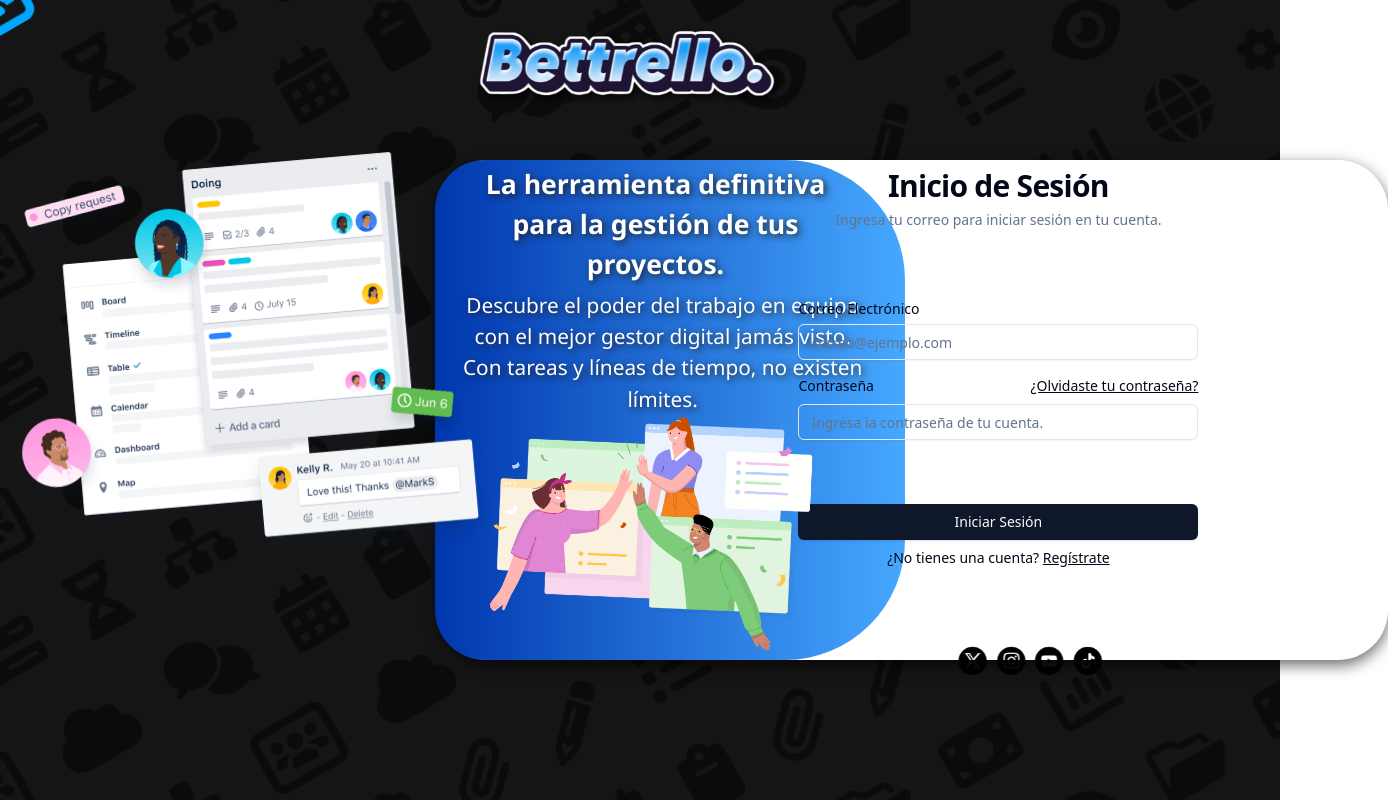
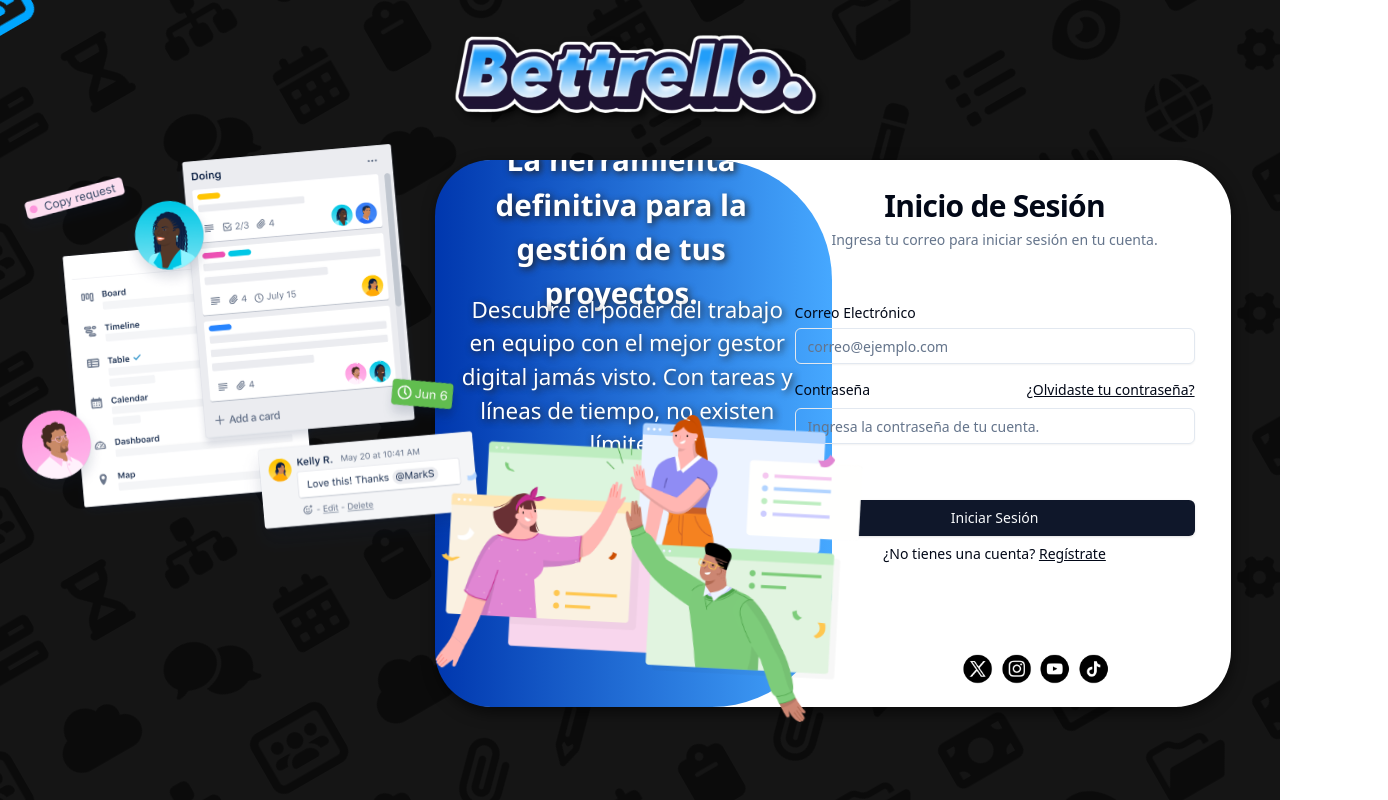
Before and after one commit to MarlonUrda/Login-WebII, a Vue app in the folder client/: page /Login in a window 1280 px wide. Shown: the whole page, 1388 px wide, since content can reach past the window. Built offline with nearby package versions, Linux system fonts and the light colour scheme.

Commit message:
chore: Update import paths for components in Login and TitleCard views

```diff
--- a/client/src/views/Login.vue
+++ b/client/src/views/Login.vue
@@ -35,7 +35,7 @@
 </script>
 
 <template>
-  <div class="mt-36 max-w-md" id="pos">
+  <div class="max-w-md" id="pos">
   <Card class="shadow-none border-none">
     <CardHeader>
       <CardTitle class=" text-3xl">
@@ -47,7 +47,7 @@
     </CardHeader>
     <CardContent>
       <div class="grid gap-4">
-        <div class="mt-12 grid gap-2">
+        <div class="mt-8 grid gap-2">
           <Label for="email">Correo Electrónico</Label>
           <Input
             v-model="email"
@@ -66,13 +66,13 @@
           </div>
           <Input v-model="password" id="password" type="password" placeholder="Ingresa la contraseña de tu cuenta." required />
         </div>
-        <Button @click="sendData" type="submit" class="mt-12 w-full">
+        <Button @click="sendData" type="submit" class="mt-10 w-full">
           Iniciar Sesión
         </Button>
       </div>
-      <div class="mt-2 text-center text-sm">
+      <div class="mt-2 text-center text-sm" id ="link">
         ¿No tienes una cuenta?
-        <router-link to="/Register" class="underline">
+        <router-link to="/Register" class="underline" id ="link">
               Regístrate
         </router-link>
       </div>
@@ -85,8 +85,12 @@
 #pos{
   position: absolute;
   width: 50%;
+  top: 20.5%;
   max-height: 100%;
-  right: 4.5%;
+  right: 4.8%;
   z-index: 50;
 }
+#link{
+  z-index: 1000;
+}
 </style>
--- a/client/src/views/titlestyles.css
+++ b/client/src/views/titlestyles.css
@@ -1,13 +1,16 @@
+body{
+    overflow: hidden;
+}
+
 .container{
     background-color: #fff;
-    border-radius: 50px;
+    border-radius: 7vh;
     box-shadow: 0 5px 15px rgba(0,0,0,0.6);
     position: absolute;
     top: 20%;
     left: 34.2%;
-    overflow: hidden;
-    width: 950px;
-    height: 500px;
+    width: 62%;
+    height: 68.4%;
     z-index: 4;
 }
 
@@ -15,19 +18,19 @@
     top: 20%;
     left: 34%;
     background: linear-gradient(to right, #0037ae, #46a8ff);
-    border-radius: 50px 120px 120px 50px;
+    border-radius: 7vh 15vh 15vh 7vh;
     position: absolute;
     overflow: hidden;
-    width: 470px;
-    height: 500px;
+    width: 31%;
+    height: 68.4%;
     z-index: 5;
 }
 .titlecontainer h2{
     color: #fff;
-    font-size: 1.66em;
+    font-size: 3.7vh;
     font-weight: 700;
     position: absolute;
-    top: 13%;
+    top: 12.3%;
     left: 15%;
     transform: translate(-12.5%, -50%);
     text-shadow: rgb(33, 33, 33) 2px 2px 7px;
@@ -38,10 +41,10 @@
 
 .titlecontainer p{
     color: #fff;
-    font-size: 1.3em;
+    font-size: 2.8vh;
     font-weight: 400;
     position: absolute;
-    top: 25%;
+    top: 23%;
     left: 14%;
     /* transform: translate(-50%, -50%); */
     text-shadow: rgb(33, 33, 33) 2px 2px 7px;
@@ -56,7 +59,7 @@
     animation-delay: 7s;
     rotate: -5deg;
     position: absolute;
-    top: 19vh;
+    top: 18vh;
     width: 38%;
     z-index: 500;
 }
@@ -64,28 +67,30 @@
 #logo{
     /* animation: animate 7s ease-in-out infinite; */
     position: absolute;
+    transform: translateX(-50%);
     top: 1.5%;
-    left: 36%;
-    width: 26.5%;
+    left: 50%;
+    width: 52vh;
     z-index: 500;
 }
 
 #fig1{
     /* animation: animate 12s ease-in-out infinite; */
     position: absolute;
-    rotate: 2.5deg;
-    top: 52%;
-    left: 38.5%;
-    width: 24.7%;
+    rotate: 3deg;
+    top: 53%;
+    left: 51%;
+    width: 52vh;
     z-index: 600;
+    transform: translateX(-51%);
 }
 
 #icons{
     position: absolute;
-    top: 80.5%;
-    left: 74.6%;
+    top: 81.5%;
+    left: 75%;
     width: 12%;
-    z-index: 600;
+    z-index: 5;
 }
 
 @keyframes animate{
```
Also changed, not shown: client/src/views/Register.vue (+4 -10 lines).
